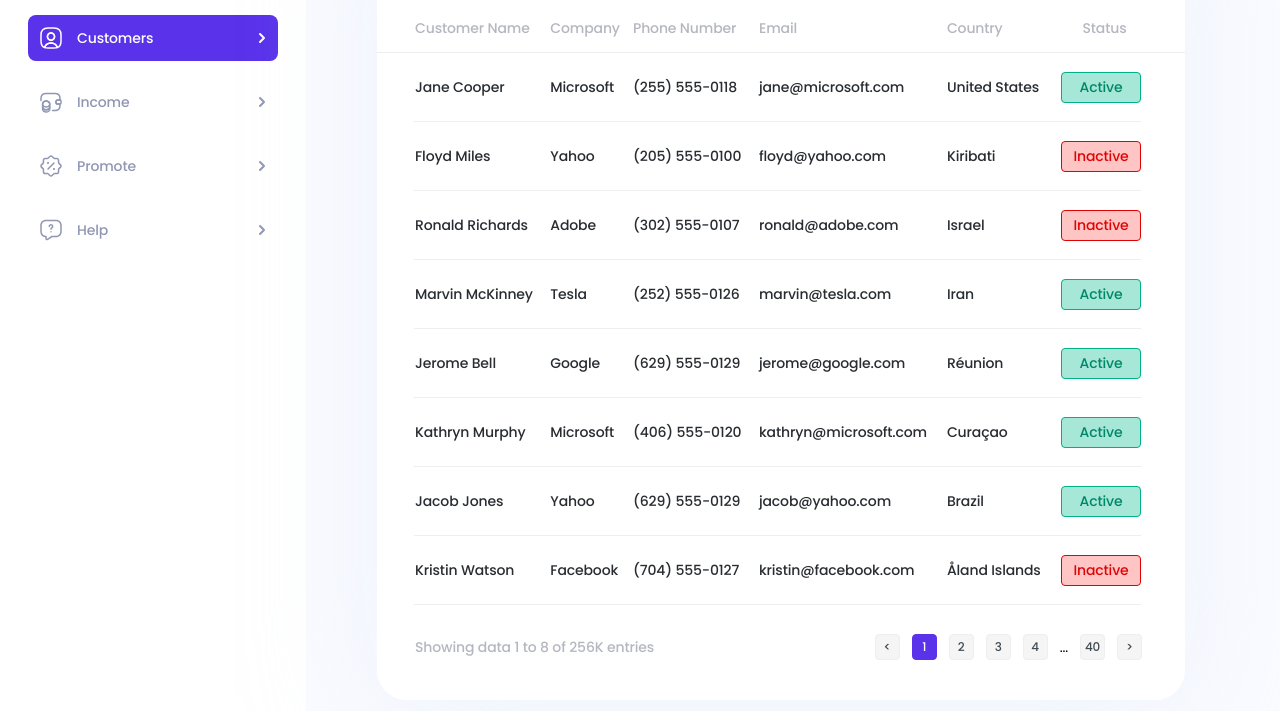
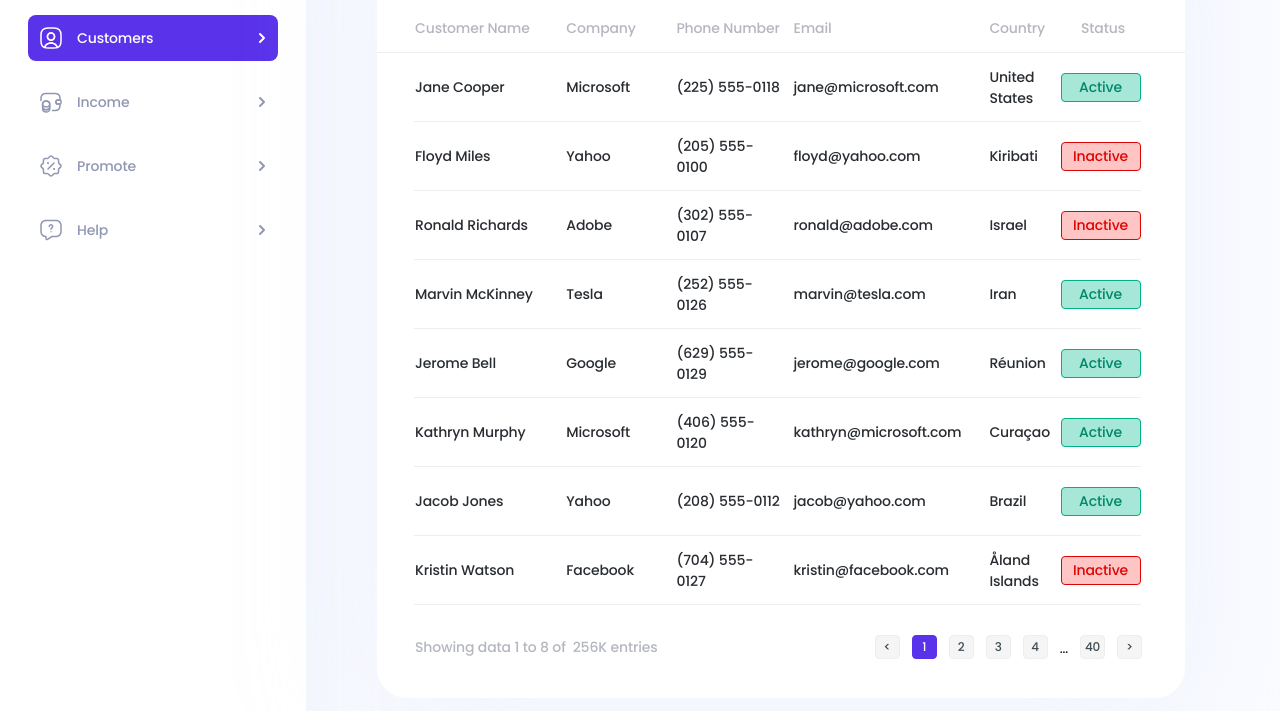
Before and after one commit to indoor25/dashboard, a website: page index.html in a window 1280 px wide. Shown: the part 241-952 px from the top of the page. Drawn offline with Linux system fonts and the light colour scheme.

Commit message:
fixing bugs3

```diff
--- a/assets/js/index.js
+++ b/assets/js/index.js
@@ -13,7 +13,7 @@
     }
   }
 
-  function handleBurger(flag) {
+  function handleBurger() {
     const containerHeight = $('.container').height()
     if (winWidth < 1010) {
       burgerMenu.toggleClass('burger_active');
@@ -37,5 +37,5 @@
 
   $(window).on('load resize', handleResize)
   burgerMenu.on('click', handleBurger);
-  $('.navbar__link').on('click', () => handleBurger(true));
+  $('.navbar__link').on('click', () => handleBurger());
 });
--- a/assets/scss/components/aside/aside.scss
+++ b/assets/scss/components/aside/aside.scss
@@ -8,8 +8,9 @@
   padding: 37px 28px 0 28px;
   display: grid;
   grid-template-rows: auto 1fr;
-  //border: 1px solid red;
   background-color: $color-white;
+  box-shadow: 0 10px 60px 0 rgba(226, 236, 249, 0.50);
+
   // .aside__title
   &__title {
     position: relative;
--- a/assets/scss/components/main/main.scss
+++ b/assets/scss/components/main/main.scss
@@ -150,7 +150,7 @@
 
   // .content__bottom
   &__bottom {
-    padding-bottom: 40px;
+    padding-bottom: 39px;
     padding-left: 38px;
     padding-right: 43px;
     display: flex;
@@ -230,17 +230,27 @@
 
   & th:first-of-type {
     min-width: 120px;
+    width: 172px;
+  }
+
+  & th:nth-of-type(2) {
+    width: 131px;
+  }
+
+  & th:nth-of-type(3) {
+    width: 156px;
+  }
+
+  & th:nth-of-type(4) {
+    width: 207px;
   }
 
   & th:last-of-type {
-    padding-left: 13px;
+    padding-left: 6px;
     display: flex;
     justify-content: center;
   }
 
-  & td:nth-of-type(3) {
-    min-width: 120px;
-  }
 
   & tr {
     position: relative;
@@ -258,7 +268,7 @@
 
   // .table__wrapper
   &__wrapper {
-    padding-bottom: 29px;
+    padding-bottom: 30px;
     padding-left: 37px;
     padding-right: 44px;
   }
@@ -284,11 +294,13 @@
   // .customer__active
   &__active {
     width: 80px;
-    padding: 4px 12px;
+    padding-top: 3px;
+    padding-right: 12px;
+    padding-left: 11px;
+    padding-bottom: 3px;
     display: flex;
     justify-content: center;
     align-items: center;
-    gap: 10px;
     font-style: normal;
     font-weight: 500;
     line-height: normal;
@@ -312,7 +324,7 @@
   gap: 12px;
 
   &__dots {
-    padding-bottom: 6px;
+    padding-bottom: 4px;
     align-self: end;
     font-size: 12px;
     font-style: normal;
@@ -326,7 +338,7 @@
   &__item, .left__arrow, .right__arrow {
     width: 25px;
     display: inline-flex;
-    padding: 6px 9px;
+    padding: 5px 9px;
     flex-direction: column;
     justify-content: center;
     align-items: center;
@@ -387,7 +399,7 @@
   }
   .content {
     &__bottom {
-      padding-top: 29px;
+      padding-top: 30px;
     }
   }
 }
--- a/index.html
+++ b/index.html
@@ -228,7 +228,7 @@
           <tr>
             <td>Jane Cooper</td>
             <td>Microsoft</td>
-            <td>(255) 555-0118</td>
+            <td>(225) 555-0118</td>
             <td>jane@microsoft.com</td>
             <td>United States</td>
             <td>
@@ -288,7 +288,7 @@
           <tr>
             <td>Jacob Jones</td>
             <td>Yahoo</td>
-            <td>(629) 555-0129</td>
+            <td>(208) 555-0112</td>
             <td>jacob@yahoo.com</td>
             <td>Brazil</td>
             <td>
@@ -309,7 +309,7 @@
         </table>
       </div>
       <div class="content__bottom">
-        <div class="content__bottom-info">Showing data 1 to 8 of 256K entries</div>
+        <div class="content__bottom-info"><p>Showing data 1 to 8 of &nbsp;256K entries</p></div>
         <div class="pagination">
           <a href="#" class="left__arrow">&lt;</a>
           <a href="#" class="pagination__item pagination__item_current">1</a>
```
Also changed, not shown: assets/css/style.css.
